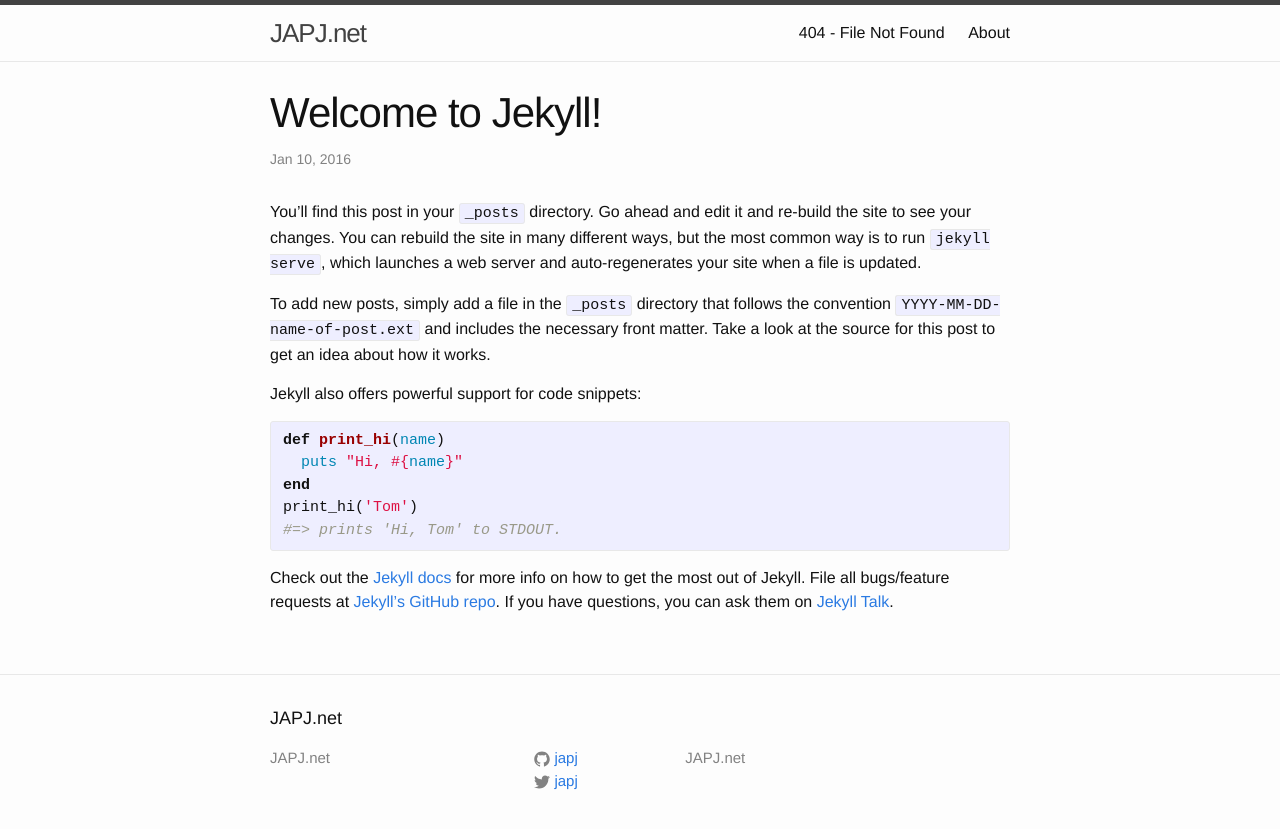
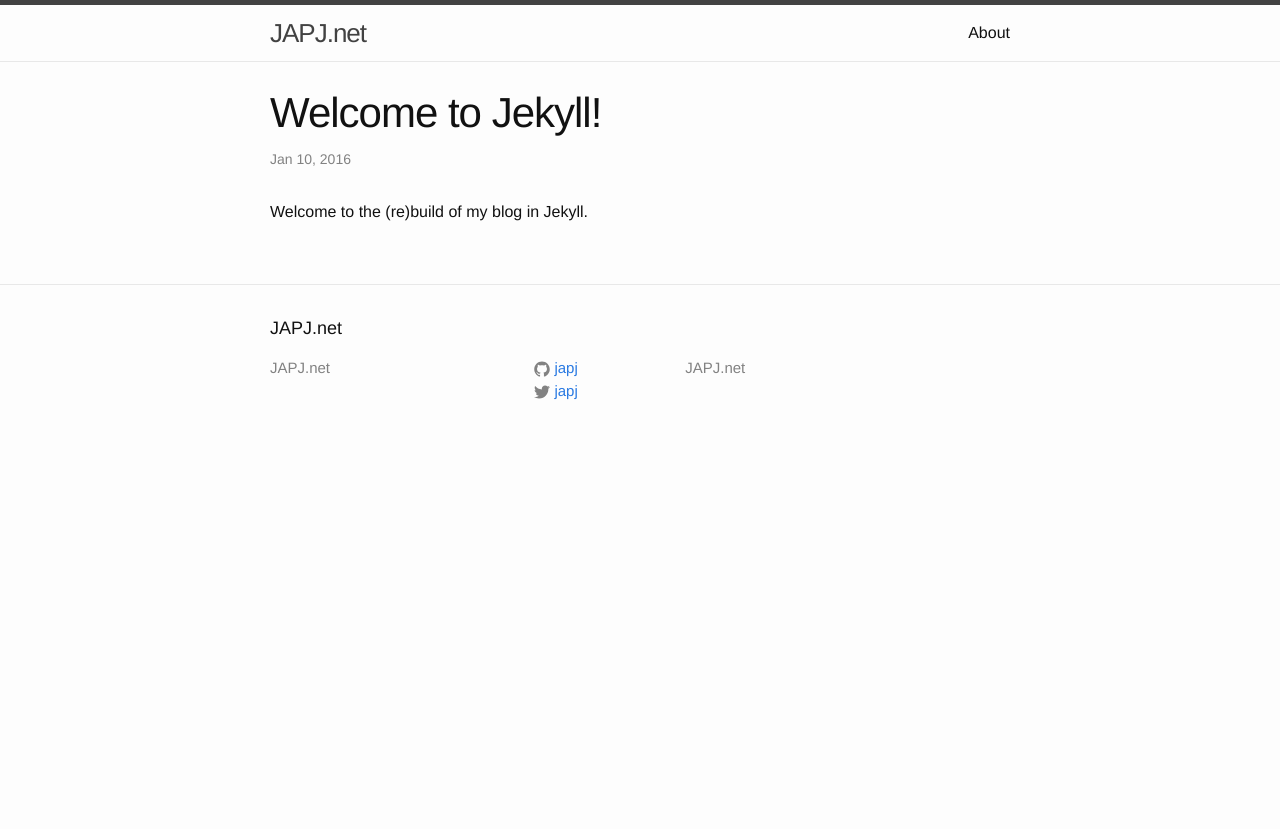
Before and after one commit to japj/japj.github.io, a Jekyll site: the page built from _posts/2016-01-10-welcome-to-jekyll.markdown, in a window 1280 px wide. Shown: the top 829 px of the page. Built offline with Jekyll 4.4.1, drawn with Linux system fonts in a browser that asks for light colours.

Commit message:
fix initial content and exclude 404 from page menu

```diff
--- a/404.html
+++ b/404.html
@@ -4,6 +4,7 @@ title: "404 - File Not Found"
 comments: false
 sharing: false
 footer: true
+exclude: true
 ---
 
 <h1>Whoops! Could not find that page.</h1>
--- a/_includes/header.html
+++ b/_includes/header.html
@@ -15,9 +15,11 @@
 
       <div class="trigger">
         {% for my_page in site.pages %}
-          {% if my_page.title %}
-          <a class="page-link" href="{{ my_page.url | prepend: site.baseurl }}">{{ my_page.title }}</a>
-          {% endif %}
+          {% unless my_page.exclude %}
+            {% if my_page.title %}
+            <a class="page-link" href="{{ my_page.url | prepend: site.baseurl }}">{{ my_page.title }}</a>
+            {% endif %}
+          {% endunless %}
         {% endfor %}
       </div>
     </nav>
--- a/_posts/2016-01-10-welcome-to-jekyll.markdown
+++ b/_posts/2016-01-10-welcome-to-jekyll.markdown
@@ -4,22 +4,5 @@ title:  "Welcome to Jekyll!"
 date:   2016-01-10 20:02:26 +0100
 categories: jekyll update
 ---
-You’ll find this post in your `_posts` directory. Go ahead and edit it and re-build the site to see your changes. You can rebuild the site in many different ways, but the most common way is to run `jekyll serve`, which launches a web server and auto-regenerates your site when a file is updated.
 
-To add new posts, simply add a file in the `_posts` directory that follows the convention `YYYY-MM-DD-name-of-post.ext` and includes the necessary front matter. Take a look at the source for this post to get an idea about how it works.
-
-Jekyll also offers powerful support for code snippets:
-
-{% highlight ruby %}
-def print_hi(name)
-  puts "Hi, #{name}"
-end
-print_hi('Tom')
-#=> prints 'Hi, Tom' to STDOUT.
-{% endhighlight %}
-
-Check out the [Jekyll docs][jekyll-docs] for more info on how to get the most out of Jekyll. File all bugs/feature requests at [Jekyll’s GitHub repo][jekyll-gh]. If you have questions, you can ask them on [Jekyll Talk][jekyll-talk].
-
-[jekyll-docs]: http://jekyllrb.com/docs/home
-[jekyll-gh]:   https://github.com/jekyll/jekyll
-[jekyll-talk]: https://talk.jekyllrb.com/
+Welcome to the (re)build of my blog in Jekyll.
```
Also changed, not shown: about.md (+1 -9 lines).
